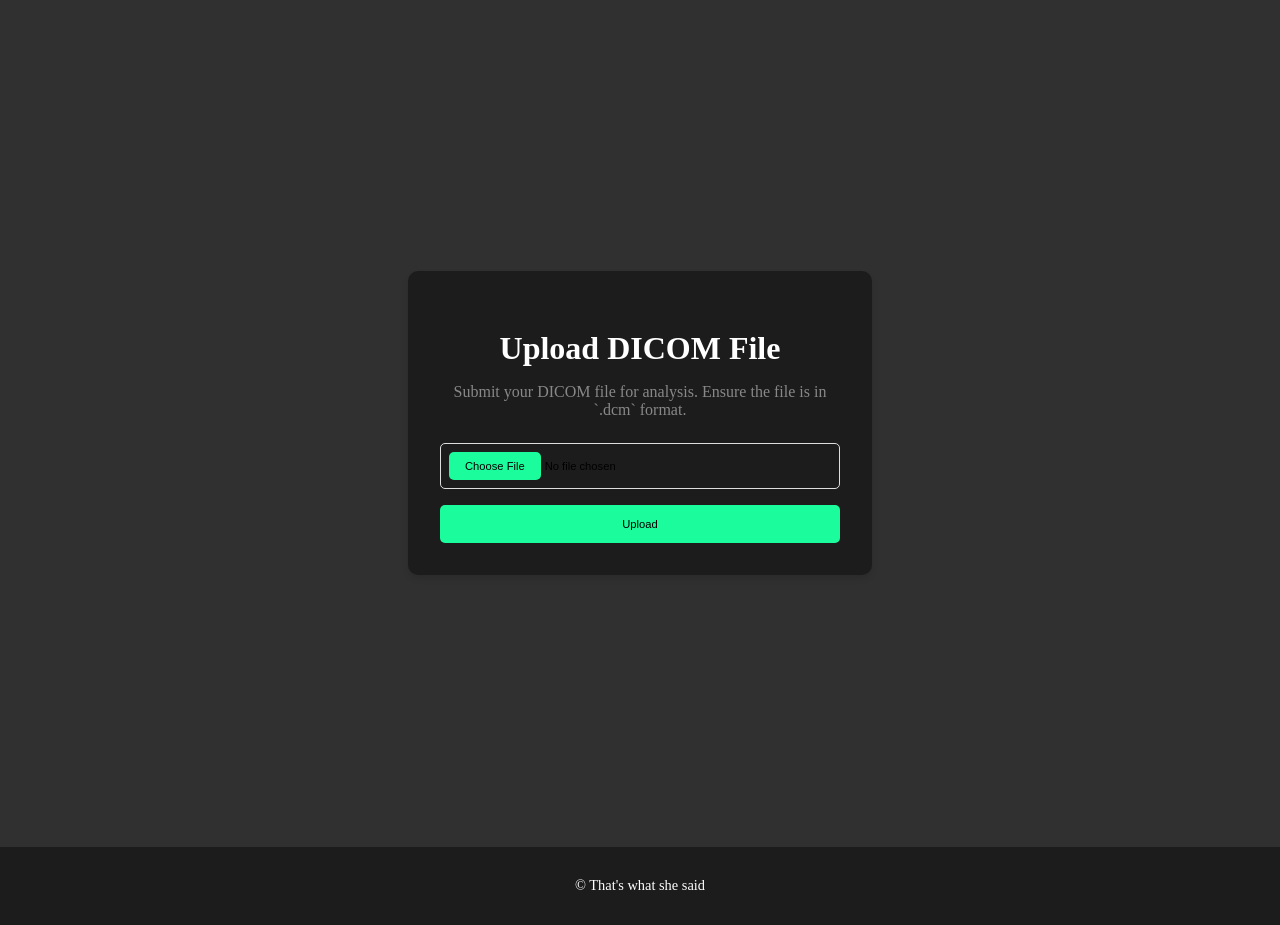
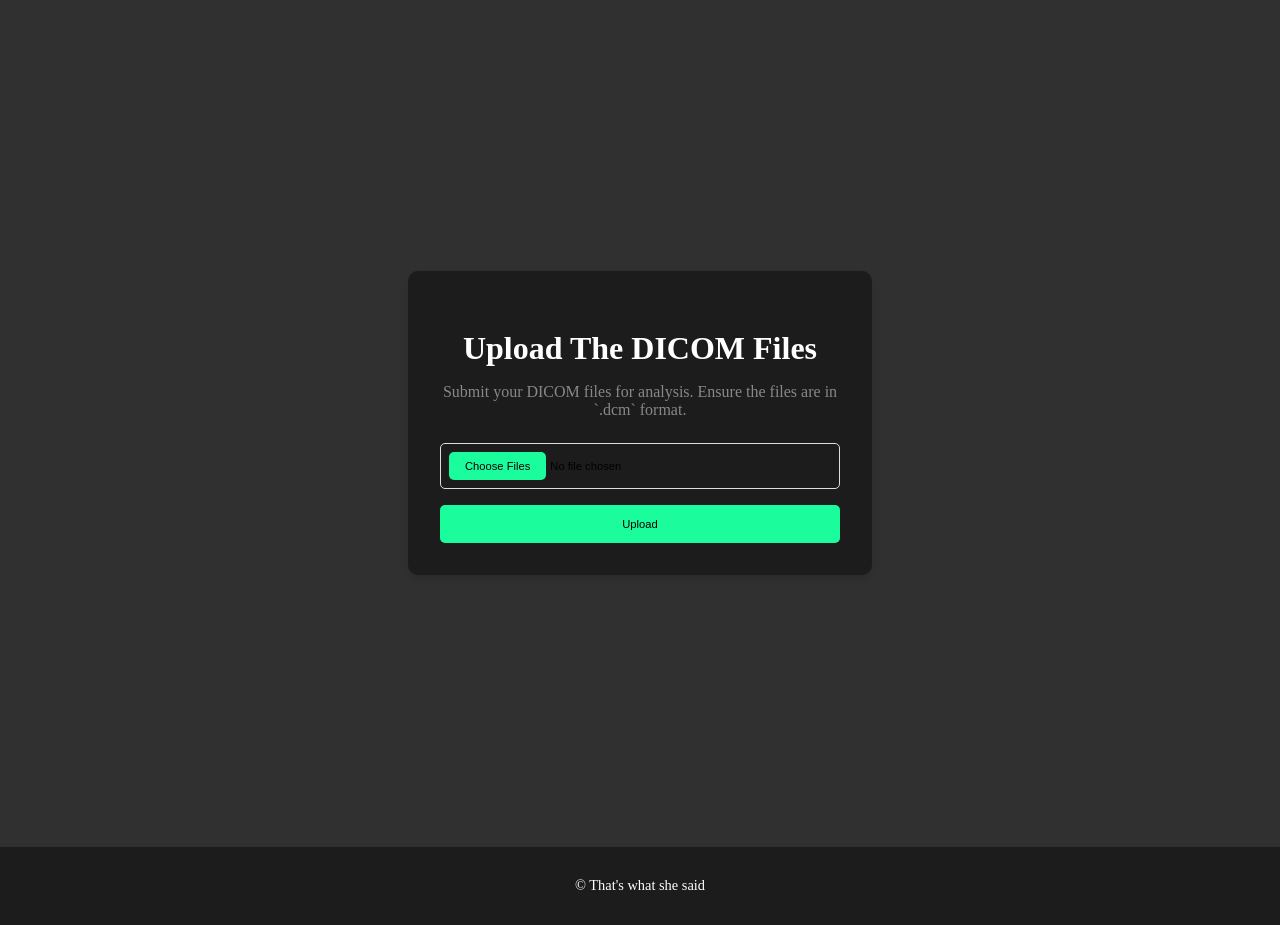
Before and after one commit to Aliqyan-21/rsna.app, a Flask app: page /dcm_upload in a window 1280 px wide. Shown: the part 60-985 px from the top of the page. Run offline with Flask 3, Linux system fonts and the light colour scheme.

Commit message:
patch: multiple dcm files

```diff
--- a/templates/upload.html
+++ b/templates/upload.html
@@ -1,6 +1,6 @@
 {% extends "base.html" %}
 
-{% block title %} Upload dcm {% endblock %}
+{% block title %} Upload dcm files {% endblock %}
 
 {% block style %}
 <link rel="stylesheet" href="{{ url_for('static', filename='css/upload.css') }}" />
@@ -10,10 +10,10 @@
 {% block content %}
 <section class="upload-section" id="upload">
   <div class="upload-container">
-    <h1>Upload DICOM File</h1>
+    <h1>Upload The DICOM Files</h1>
     <p>
-    Submit your DICOM file for analysis. Ensure the file is in `.dcm`
-    format.
+      Submit your DICOM files for analysis. Ensure the files are in `.dcm`
+      format.
     </p>
     <form
         method="POST"
@@ -21,7 +21,7 @@
         enctype="multipart/form-data"
         class="upload-form"
         >
-        <input type="file" name="file" accept=".dcm" required />
+        <input type="file" name="files" accept=".dcm" multiple required />
         <button type="submit" class="btn">Upload</button>
     </form>
   </div>
```
Also changed, not shown: templates/image.html (deleted, +0 -15 lines).
